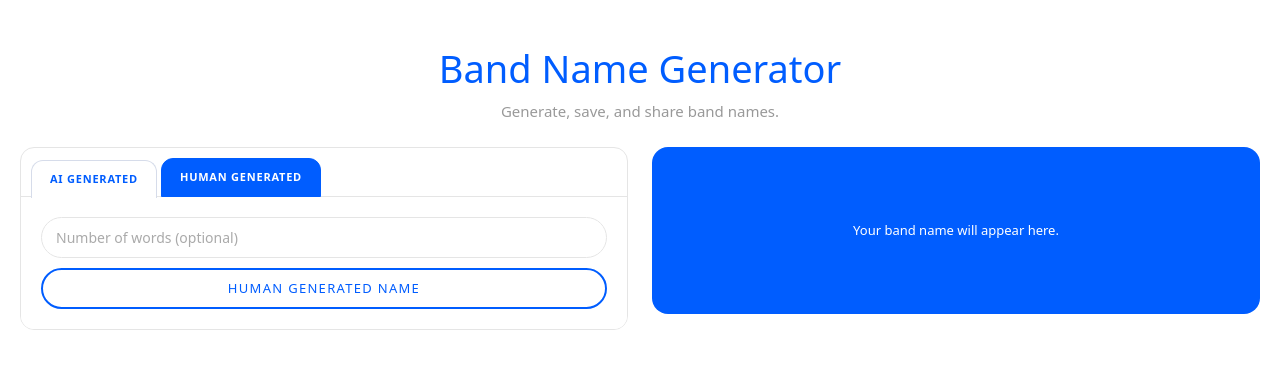
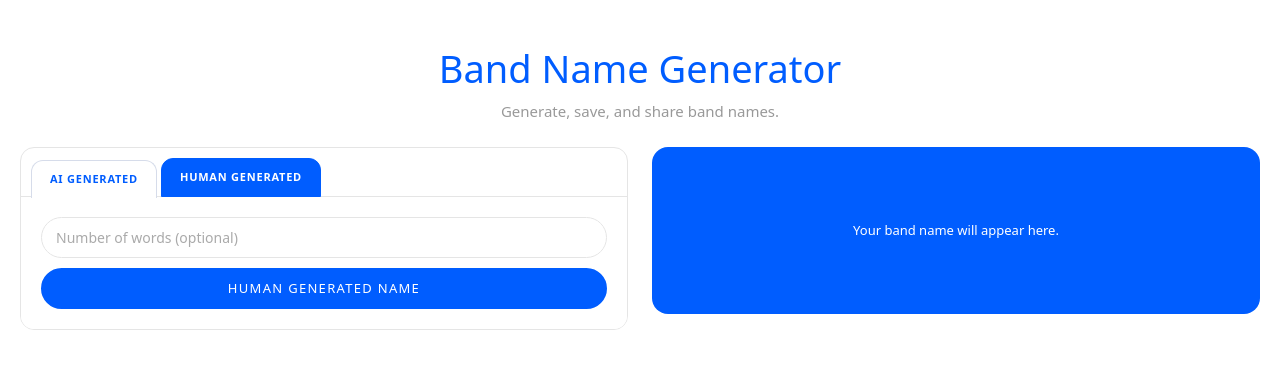
Before and after one commit to psawce/band-name-generator, a Next.js app: page / in a window 1280 px wide. Both pictures are taken after a click on the tab "HUMAN GENERATED". Shown: the top 368 px of the page. Built offline with nearby package versions, Linux system fonts and the light colour scheme.

Commit message:
Update page.js

```diff
--- a/app/page.js
+++ b/app/page.js
@@ -486,7 +486,7 @@ export default function Home() {
                           </option>
                         ))}
                       </select>
-                      <button onClick={getRandom} className="bng-btn-full bng-btn-outline">
+                      <button onClick={getRandom} className="bng-btn-full bng-btn-primary">
                         Human Generated Name
                       </button>
                     </>
```
